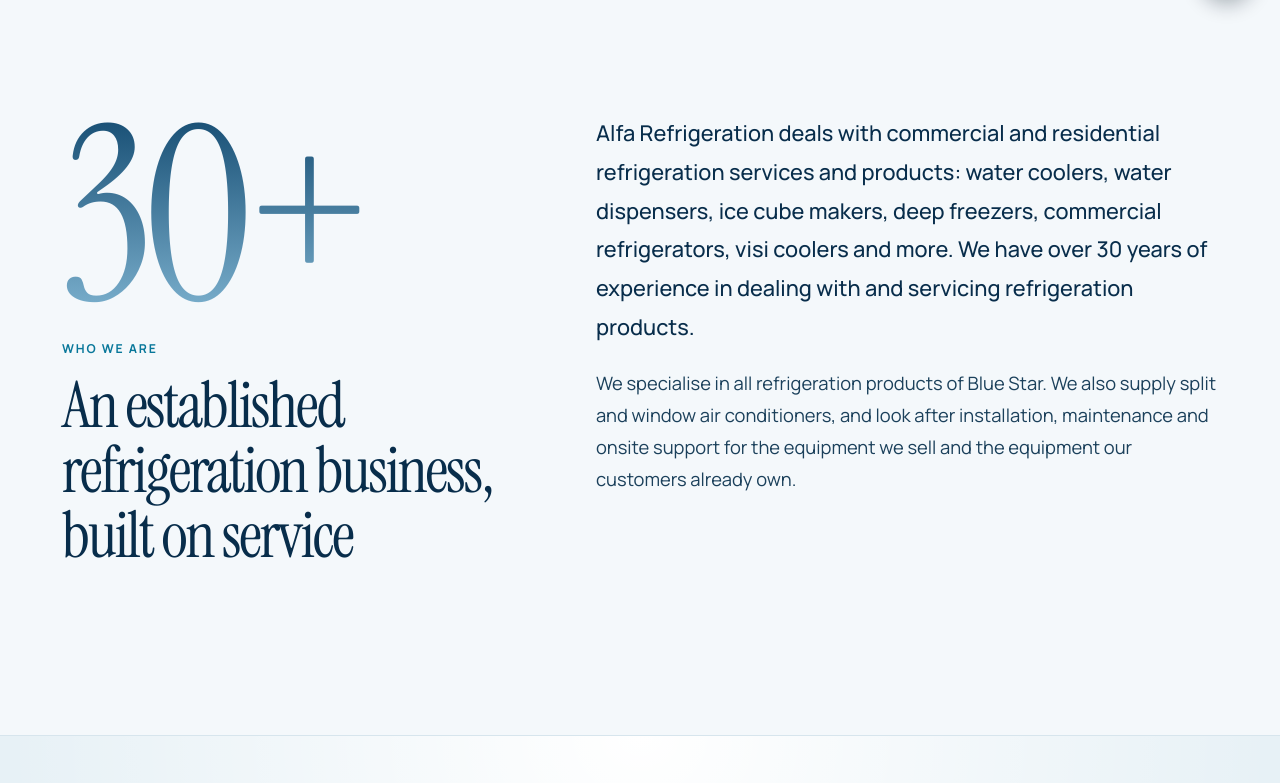
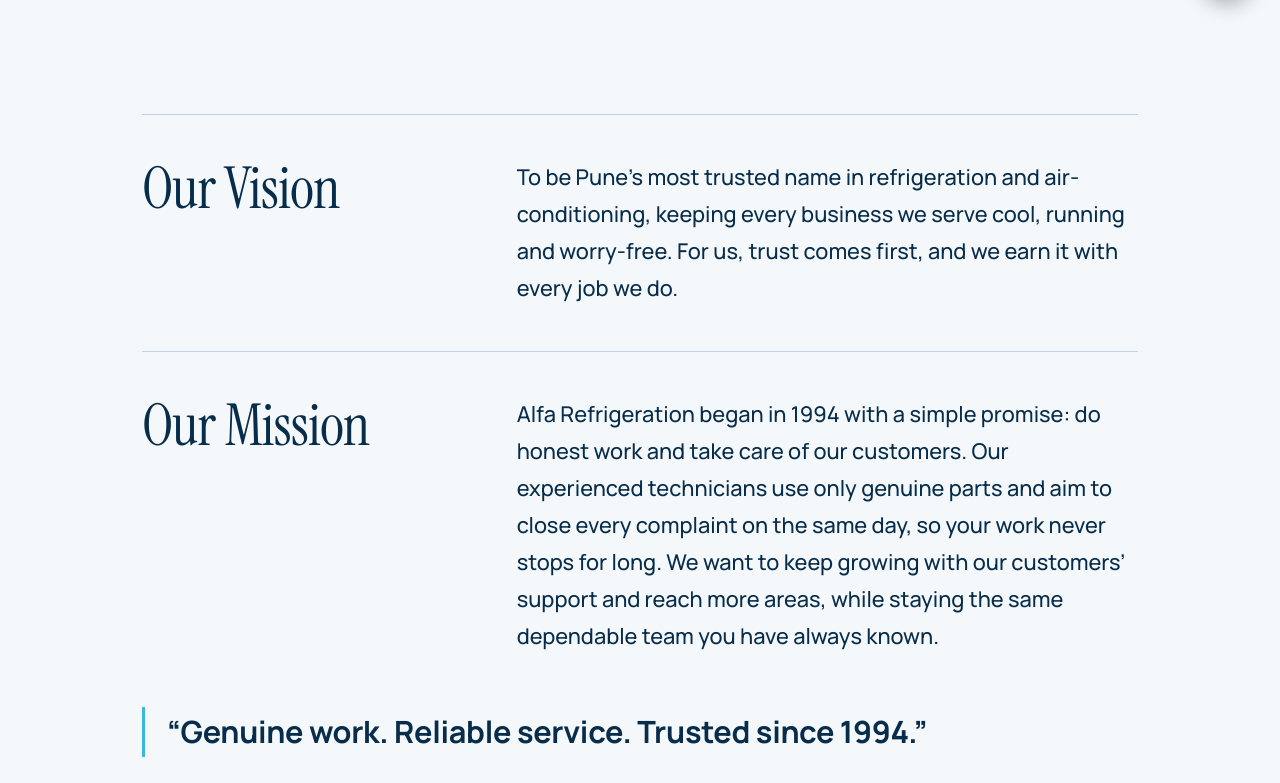
Before and after one commit to faisalahmad7/Alfa-Refrigeration-landing-page, a React (Vite) app: page /about in a window 1280 px wide. Shown: the part 777-1560 px from the top of the page. Built offline with nearby package versions, Linux system fonts and the light colour scheme.

Commit message:
minor changes

```diff
--- a/src/components/Footer.jsx
+++ b/src/components/Footer.jsx
@@ -8,7 +8,7 @@ export default function Footer() {
   return (
     <footer className="site-footer">
       <div className="container footer-top">
-        <p className="footer-motto">{business.tagline}</p>
+        <p className="footer-motto">“Genuine work. Reliable service. Trusted since 1994.”</p>
       </div>
       <div className="container footer-grid">
         <div className="footer-brand">
--- a/src/pages/About.jsx
+++ b/src/pages/About.jsx
@@ -27,23 +27,33 @@ export default function About() {
       />
 
       <section className="section">
-        <div className="container story">
-          <Reveal className="story-lead">
-            <p className="big-num" aria-hidden="true">30+</p>
-            <SectionHeader eyebrow="Who we are" title="An established refrigeration business, built on service" />
+        <div className="container about-vm">
+          <Reveal className="vm-row">
+            <h2 className="vm-title">Our Vision</h2>
+            <div className="vm-content">
+              <p className="vm-lead">
+                To be Pune’s most trusted name in refrigeration and air-conditioning, keeping every
+                business we serve cool, running and worry-free. For us, trust comes first, and we
+                earn it with every job we do.
+              </p>
+            </div>
           </Reveal>
-          <Reveal className="story-body" delay={60}>
-            <p className="drop">
-              Alfa Refrigeration deals with commercial and residential refrigeration services and
-              products: water coolers, water dispensers, ice cube makers, deep freezers, commercial
-              refrigerators, visi coolers and more. We have over 30 years of experience in dealing
-              with and servicing refrigeration products.
-            </p>
-            <p>
-              We specialise in all refrigeration products of Blue Star. We also supply split and
-              window air conditioners, and look after installation, maintenance and onsite support
-              for the equipment we sell and the equipment our customers already own.
-            </p>
+
+          <Reveal className="vm-row" delay={60}>
+            <h2 className="vm-title">Our Mission</h2>
+            <div className="vm-content">
+              <p>
+                Alfa Refrigeration began in 1994 with a simple promise: do honest work and take care
+                of our customers. Our experienced technicians use only genuine parts and aim to
+                close every complaint on the same day, so your work never stops for long. We want to
+                keep growing with our customers’ support and reach more areas, while staying the
+                same dependable team you have always known.
+              </p>
+            </div>
+          </Reveal>
+
+          <Reveal as="blockquote" className="vm-quote" delay={90}>
+            “Genuine work. Reliable service. Trusted since 1994.”
           </Reveal>
         </div>
       </section>
```
Also changed, not shown: src/styles/index.css, 1 other file (tests, documents, lock files or other folders).
